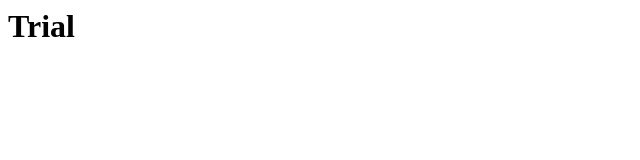
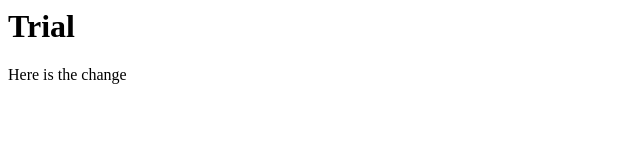
Before and after one commit to vikeJust/cc2, a plain HTML site: page index.html in a window 1280 px wide. Shown: the whole page, without its empty margins (0-640 px from the left). Drawn offline with Linux system fonts and the light colour scheme.

Commit message:
2nd commit

```diff
--- a/index.html
+++ b/index.html
@@ -2,5 +2,6 @@
     <head></head>
     <body>
         <div><h1>Trial</h1></div>
+        <p>Here is the change</p>
     </body>
 </html>
```
